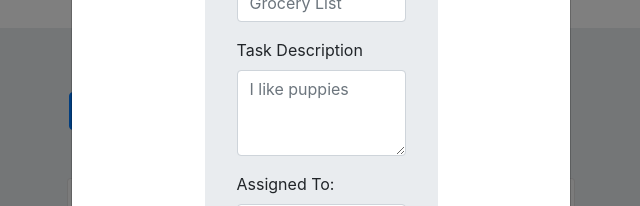
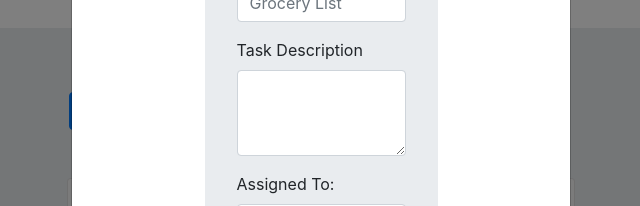
Before and after one commit to grassoJ/todoFinalProject, a plain HTML site: page index.html in a window 1280 px wide. Both pictures are taken after a click on the button "ADD TASK". Shown: the part 220-426 px from the top of the page, without its empty margins (319-959 px from the left). Drawn offline with nearby package versions, Linux system fonts and the light colour scheme.

Commit message:
changed placeholder

```diff
--- a/index.html
+++ b/index.html
@@ -82,7 +82,7 @@
                       class="form-control"
                       id="exampleFormControlTextarea1"
                       rows="3"
-                      placeholder="I like puppies"
+                      placeholder=""
                     ></textarea>
                   </div>
 
```
